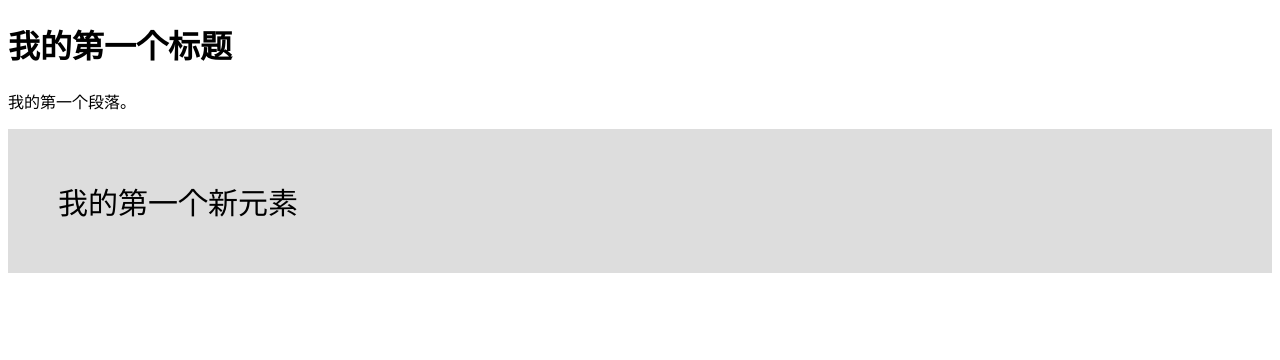
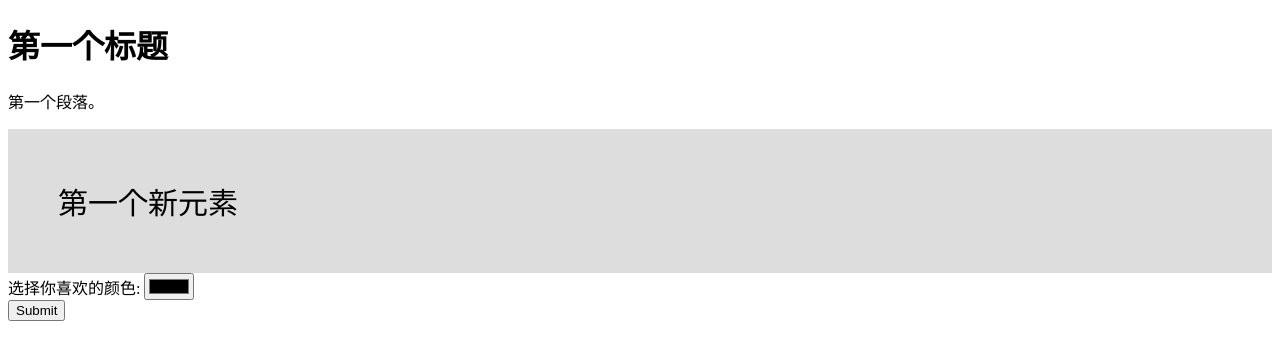
Before and after one commit to devops1024/demo, a plain HTML site: page index.html in a window 1280 px wide. Drawn offline with Linux system fonts and the light colour scheme.

Commit message:
做了修改

```diff
--- a/index.html
+++ b/index.html
@@ -16,11 +16,16 @@ myHero {
 
 <body>
 
-<h1>我的第一个标题</h1>
+<h1>第一个标题</h1>
 
-<p>我的第一个段落。</p>
+<p>第一个段落。</p>
 
-<myHero>我的第一个新元素</myHero>
+<myHero>第一个新元素</myHero>
+
+<form action="demo-form.php">
+  选择你喜欢的颜色: <input type="color" name="favcolor"><br>
+  <input type="submit">
+</form>
 
 </body>
 </html>
```
